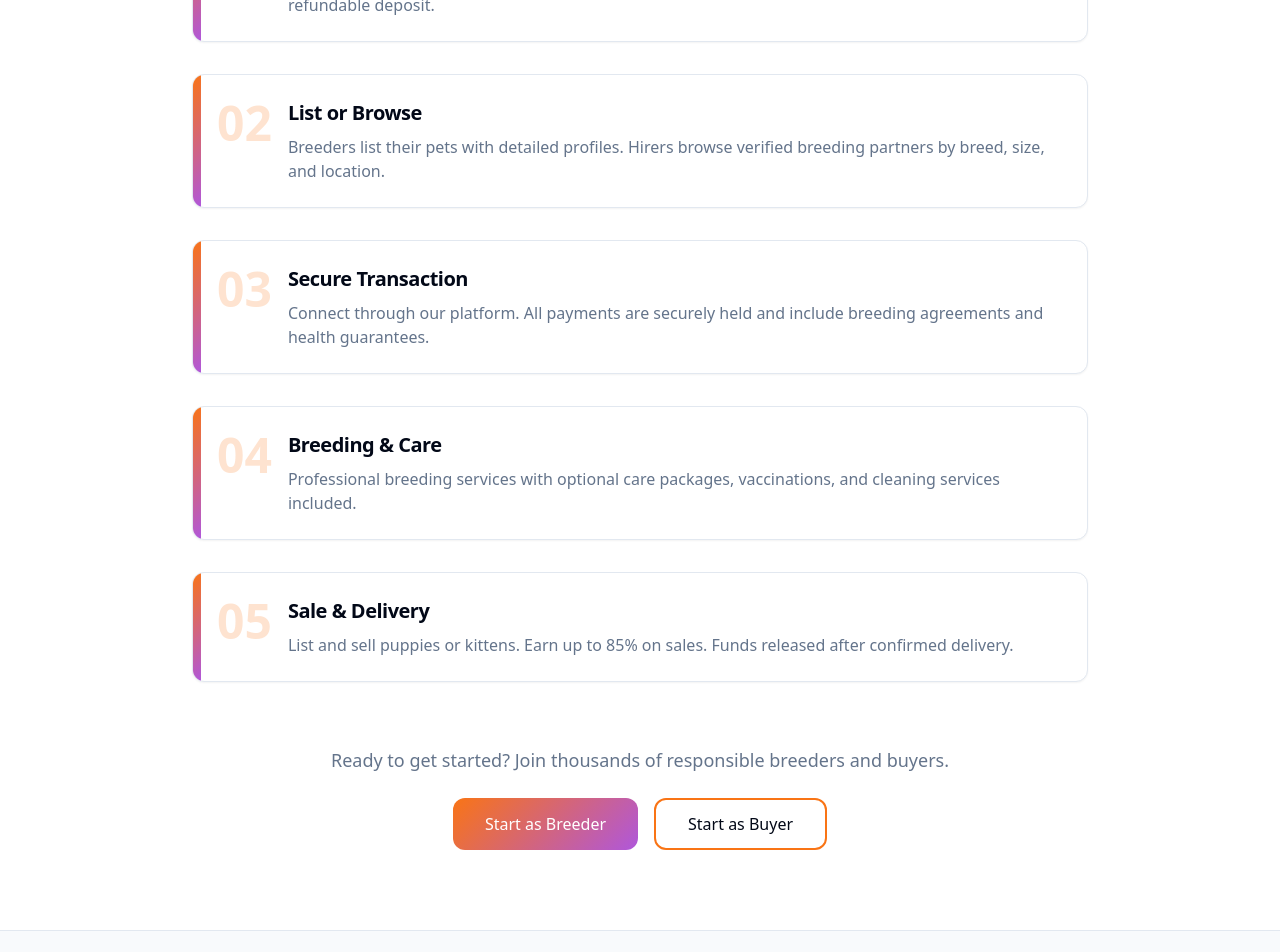
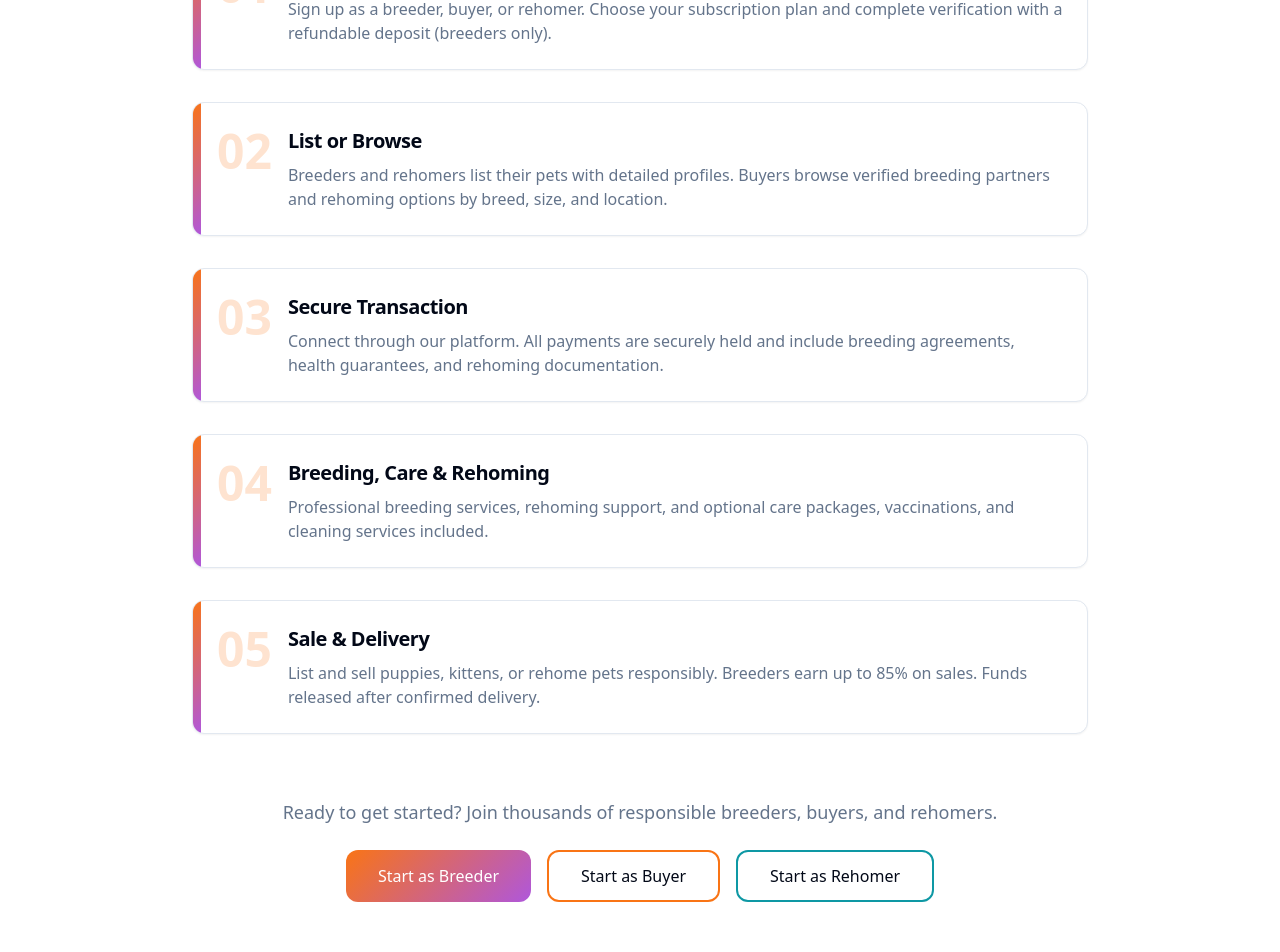
Before and after one commit to PawDNACo/paw-dna-breed-hub, a React (Vite) app: page /how-it-works in a window 1280 px wide. Shown: the part 340-1292 px from the top of the page. Built offline with nearby package versions, Linux system fonts and the light colour scheme.

Commit message:
Refactor How It Works page

```diff
--- a/src/pages/HowItWorksPage.tsx
+++ b/src/pages/HowItWorksPage.tsx
@@ -6,27 +6,27 @@ const steps = [
   {
     number: "01",
     title: "Create Your Account",
-    description: "Sign up as a breeder or hirer. Choose your subscription plan and complete verification with a refundable deposit.",
+    description: "Sign up as a breeder, buyer, or rehomer. Choose your subscription plan and complete verification with a refundable deposit (breeders only).",
   },
   {
     number: "02",
     title: "List or Browse",
-    description: "Breeders list their pets with detailed profiles. Hirers browse verified breeding partners by breed, size, and location.",
+    description: "Breeders and rehomers list their pets with detailed profiles. Buyers browse verified breeding partners and rehoming options by breed, size, and location.",
   },
   {
     number: "03",
     title: "Secure Transaction",
-    description: "Connect through our platform. All payments are securely held and include breeding agreements and health guarantees.",
+    description: "Connect through our platform. All payments are securely held and include breeding agreements, health guarantees, and rehoming documentation.",
   },
   {
     number: "04",
-    title: "Breeding & Care",
-    description: "Professional breeding services with optional care packages, vaccinations, and cleaning services included.",
+    title: "Breeding, Care & Rehoming",
+    description: "Professional breeding services, rehoming support, and optional care packages, vaccinations, and cleaning services included.",
   },
   {
     number: "05",
     title: "Sale & Delivery",
-    description: "List and sell puppies or kittens. Earn up to 85% on sales. Funds released after confirmed delivery.",
+    description: "List and sell puppies, kittens, or rehome pets responsibly. Breeders earn up to 85% on sales. Funds released after confirmed delivery.",
   },
 ];
 
@@ -41,7 +41,7 @@ export default function HowItWorksPage() {
               How <span className="bg-gradient-hero bg-clip-text text-transparent">It Works</span>
             </h1>
             <p className="text-lg text-muted-foreground max-w-2xl mx-auto">
-              Simple, secure, and transparent breeding process from start to finish
+              Simple, secure, and transparent breeding and rehoming process from start to finish
             </p>
           </div>
 
@@ -68,7 +68,7 @@ export default function HowItWorksPage() {
 
           <div className="mt-16 text-center">
             <p className="text-lg text-muted-foreground mb-6">
-              Ready to get started? Join thousands of responsible breeders and buyers.
+              Ready to get started? Join thousands of responsible breeders, buyers, and rehomers.
             </p>
             <div className="flex flex-col sm:flex-row gap-4 justify-center">
               <a
@@ -83,6 +83,12 @@ export default function HowItWorksPage() {
               >
                 Start as Buyer
               </a>
+              <a
+                href="/breeder-subscription"
+                className="inline-flex items-center justify-center px-8 py-3 text-base font-medium border-2 border-secondary rounded-lg hover:bg-secondary/10 transition-colors"
+              >
+                Start as Rehomer
+              </a>
             </div>
           </div>
         </div>
```
